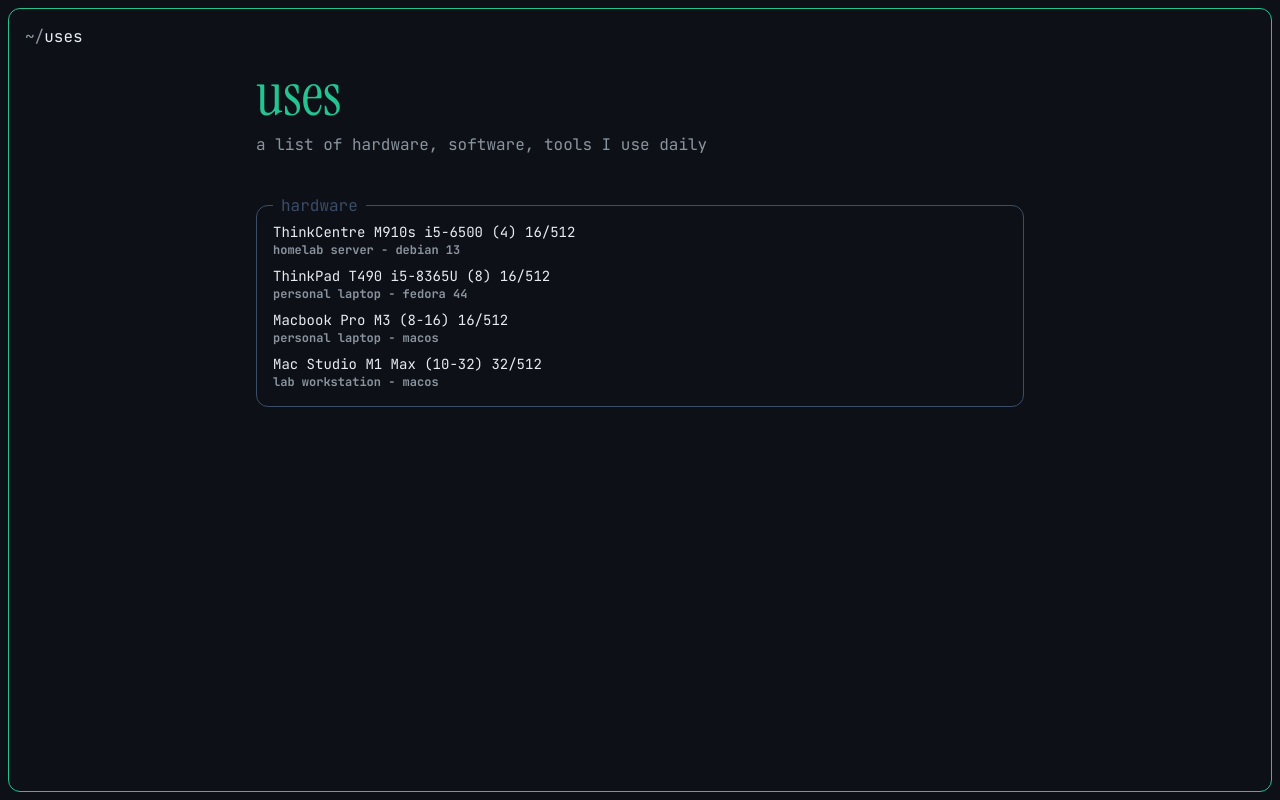
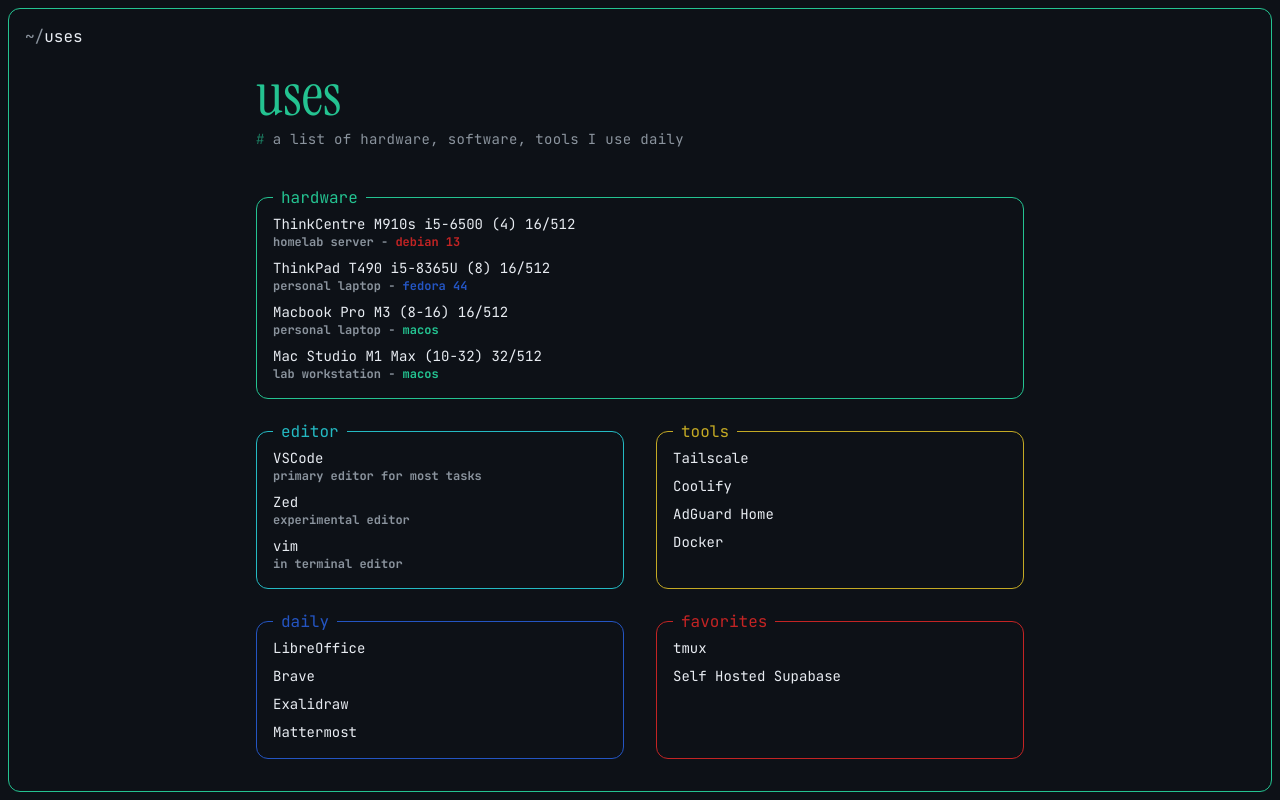
Before and after one commit to ertugruldasgin/umutertugrul-portfolio, a Next.js app: page /uses in a window 1280 px wide. Built offline with nearby package versions, Linux system fonts and the light colour scheme.

Commit message:
feat: complete uses page and refactor page-header component

```diff
--- a/app/activity/page.tsx
+++ b/app/activity/page.tsx
@@ -1,4 +1,4 @@
-import { PagePlaceholder } from "@/components/page-placeholder";
+import { PageHeader } from "@/components/page-header";
 
 export const metadata = {
   title: "Activity — Umut Ertugrul",
@@ -6,9 +6,11 @@
 
 export default function ActivityPage() {
   return (
-    <PagePlaceholder
-      title="Activity"
-      note="a list of my recent activities and updates"
-    />
+    <div className="flex flex-col gap-12 flex-1 w-full">
+      <PageHeader
+        title="activity"
+        description="a trail of things i've touched recently"
+      />
+    </div>
   );
 }
--- a/app/now/page.tsx
+++ b/app/now/page.tsx
@@ -1,4 +1,4 @@
-import { PagePlaceholder } from "@/components/page-placeholder";
+import { PageHeader } from "@/components/page-header";
 
 export const metadata = {
   title: "Now — Umut Ertugrul",
@@ -6,9 +6,11 @@
 
 export default function NowPage() {
   return (
-    <PagePlaceholder
-      title="now"
-      note="what I'm doing at the moment — inspired by nownownow.com"
-    />
+    <div className="flex flex-col gap-12 flex-1 w-full">
+      <PageHeader
+        title="now"
+        description="what I'm doing at the moment — inspired by nownownow.com"
+      />
+    </div>
   );
 }
--- a/app/page.tsx
+++ b/app/page.tsx
@@ -8,20 +8,16 @@
 export default function Home() {
   return (
     <div className="flex flex-col flex-1 w-full gap-12">
-      <div className="flex flex-col gap-2">
+      <div className="flex flex-col gap-1">
         <pre className="hidden md:block">
           <AsciiLogo />
         </pre>
         <h1 className="block md:hidden text-6xl font-serif text-primary select-none">
           umut ertugrul
         </h1>
-        <p className="text-xs md:text-base text-subtle">
+        <p className="text-xs md:text-sm text-subtle">
           ~/.config/turkey/computer-engineering-sophomore
         </p>
-        {/* <PageHeader
-          title="umut ertugrul"
-          description="~/.config/turkey/computer-engineering-sophomore"
-        /> */}
       </div>
 
       <TerminalCard title="whoami" className="border-primary text-primary">
--- a/app/projects/page.tsx
+++ b/app/projects/page.tsx
@@ -1,4 +1,4 @@
-import { PagePlaceholder } from "@/components/page-placeholder";
+import { PageHeader } from "@/components/page-header";
 
 export const metadata = {
   title: "Projects — Umut Ertugrul",
@@ -6,6 +6,11 @@
 
 export default function ProjectsPage() {
   return (
-    <PagePlaceholder title="projects" note="a selection of my recent work" />
+    <div className="flex flex-col gap-12 flex-1 w-full">
+      <PageHeader
+        title="projects"
+        description="a selection of my work, experiments, and collaborations"
+      />
+    </div>
   );
 }
--- a/app/projects/rehberiniz/page.tsx
+++ b/app/projects/rehberiniz/page.tsx
@@ -1,4 +1,4 @@
-import { PagePlaceholder } from "@/components/page-placeholder";
+import { PageHeader } from "@/components/page-header";
 
 export const metadata = {
   title: "Rehberiniz — Umut Ertugrul",
@@ -6,6 +6,11 @@
 
 export default function RehberinizPage() {
   return (
-    <PagePlaceholder title="Rehberiniz" note="a multitenant course platform" />
+    <div className="flex flex-col gap-12 flex-1 w-full">
+      <PageHeader
+        title="rehberiniz"
+        description="a multitenant course platform"
+      />
+    </div>
   );
 }
--- a/app/reading/page.tsx
+++ b/app/reading/page.tsx
@@ -1,4 +1,4 @@
-import { PagePlaceholder } from "@/components/page-placeholder";
+import { PageHeader } from "@/components/page-header";
 
 export const metadata = {
   title: "Reading — Umut Ertugrul",
@@ -6,9 +6,11 @@
 
 export default function ReadingPage() {
   return (
-    <PagePlaceholder
-      title="Reading"
-      note="a list of books I'm currently reading"
-    />
+    <div className="flex flex-col gap-12 flex-1 w-full">
+      <PageHeader
+        title="reading"
+        description="a list of books I'm currently reading or have finished"
+      />
+    </div>
   );
 }
--- a/app/uses/page.tsx
+++ b/app/uses/page.tsx
@@ -13,34 +13,90 @@
         description="a list of hardware, software, tools I use daily"
       />
 
-      <TerminalCard title="hardware">
+      <div className="flex flex-col gap-8">
+        <TerminalCard title="hardware" className="border-primary text-primary">
           <ul className="flex flex-col gap-2">
             <li>
               <p>ThinkCentre M910s i5-6500 (4) 16/512</p>
               <p className="text-xs font-bold text-subtle">
-              homelab server - debian 13
+                homelab server - <span className="text-danger">debian 13</span>
               </p>
             </li>
             <li>
               <p>ThinkPad T490 i5-8365U (8) 16/512</p>
               <p className="text-xs font-bold text-subtle">
-              personal laptop - fedora 44
+                personal laptop - <span className="text-info">fedora 44</span>
               </p>
             </li>
             <li>
               <p>Macbook Pro M3 (8-16) 16/512</p>
               <p className="text-xs font-bold text-subtle">
-              personal laptop - macos
+                personal laptop - <span className="text-success">macos</span>
               </p>
             </li>
             <li>
               <p>Mac Studio M1 Max (10-32) 32/512</p>
               <p className="text-xs font-bold text-subtle">
-              lab workstation - macos
+                lab workstation - <span className="text-success">macos</span>
               </p>
             </li>
           </ul>
         </TerminalCard>
+
+        <div className="grid grid-cols-1 md:grid-cols-2 gap-8">
+          <TerminalCard
+            title="editor"
+            className="border-secondary text-secondary"
+          >
+            <ul className="flex flex-col gap-2">
+              <li>
+                <p>VSCode</p>
+                <p className="text-xs font-bold text-subtle">
+                  primary editor for most tasks
+                </p>
+              </li>
+
+              <li>
+                <p>Zed</p>
+                <p className="text-xs font-bold text-subtle">
+                  experimental editor
+                </p>
+              </li>
+              <li>
+                <p>vim</p>
+                <p className="text-xs font-bold text-subtle">
+                  in terminal editor
+                </p>
+              </li>
+            </ul>
+          </TerminalCard>
+          <TerminalCard title="tools" className="border-warning text-warning">
+            <ul className="flex flex-col gap-2">
+              <li>Tailscale</li>
+              <li>Coolify</li>
+              <li>AdGuard Home</li>
+              <li>Docker</li>
+            </ul>
+          </TerminalCard>
+          <TerminalCard title="daily" className="border-info text-info">
+            <ul className="flex flex-col gap-2">
+              <li>LibreOffice</li>
+              <li>Brave</li>
+              <li>Exalidraw</li>
+              <li>Mattermost</li>
+            </ul>
+          </TerminalCard>
+          <TerminalCard
+            title="favorites"
+            className="border-destructive text-destructive"
+          >
+            <ul className="flex flex-col gap-2">
+              <li>tmux</li>
+              <li>Self Hosted Supabase</li>
+            </ul>
+          </TerminalCard>
+        </div>
+      </div>
     </div>
   );
 }
--- a/components/page-header.tsx
+++ b/components/page-header.tsx
@@ -5,10 +5,13 @@
 
 export function PageHeader({ title, description }: PageHeaderProps) {
   return (
-    <header className="flex flex-col flex-1 gap-2 w-full">
+    <header className="flex flex-col gap-1 w-full">
       <h1 className="text-6xl font-serif text-primary select-none">{title}</h1>
       {description && (
-        <p className="text-xs md:text-base text-subtle">{description}</p>
+        <p className="text-xs md:text-sm text-subtle flex gap-2 items-center tracking-wide">
+          <span className="text-primary/60 font-mono">#</span>
+          {description}
+        </p>
       )}
     </header>
   );
--- a/components/page-placeholder.tsx
+++ /dev/null
@@ -1,16 +0,0 @@
-interface PagePlaceholderProps {
-  title: string;
-  note?: string;
-}
-
-export function PagePlaceholder({ title, note }: PagePlaceholderProps) {
-  return (
-    <div className="flex flex-1 flex-col items-center justify-center gap-3">
-      <h1 className="text-3xl text-primary">{title}</h1>
-      {note && <p className="text-sm text-subtle">{note}</p>}
-      <p className="text-xs text-subtle italic mt-2">
-        placeholder — content coming soon
-      </p>
-    </div>
-  );
-}
```
Lines whose indentation alone changed are shown as unchanged.
